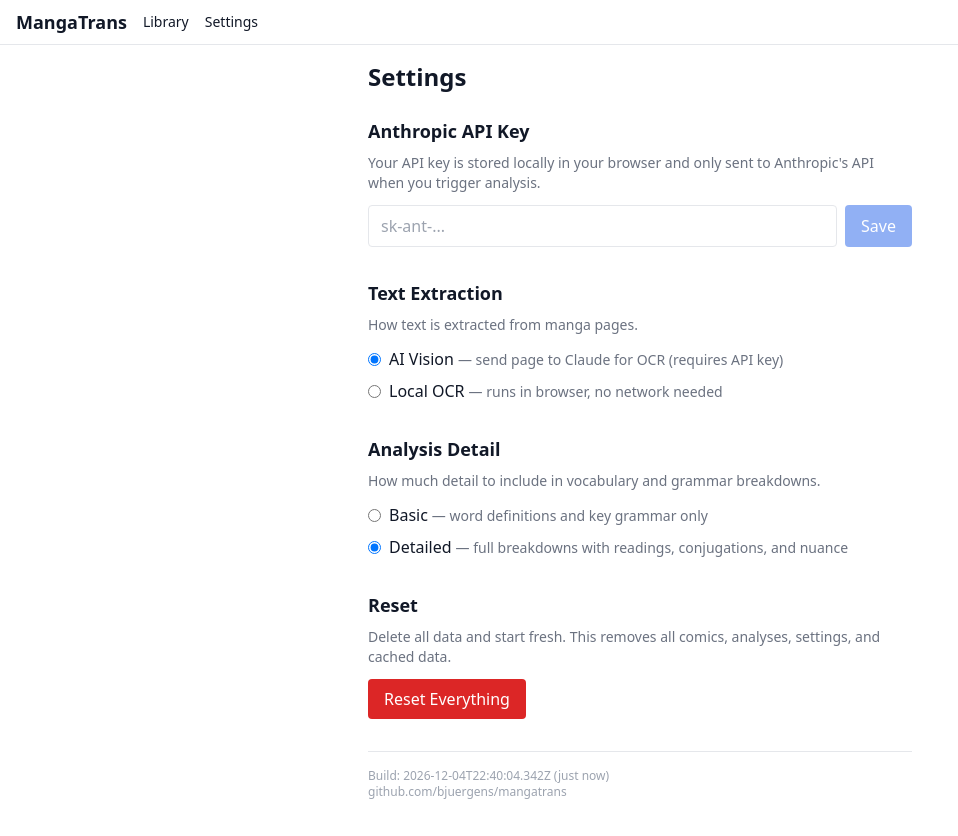
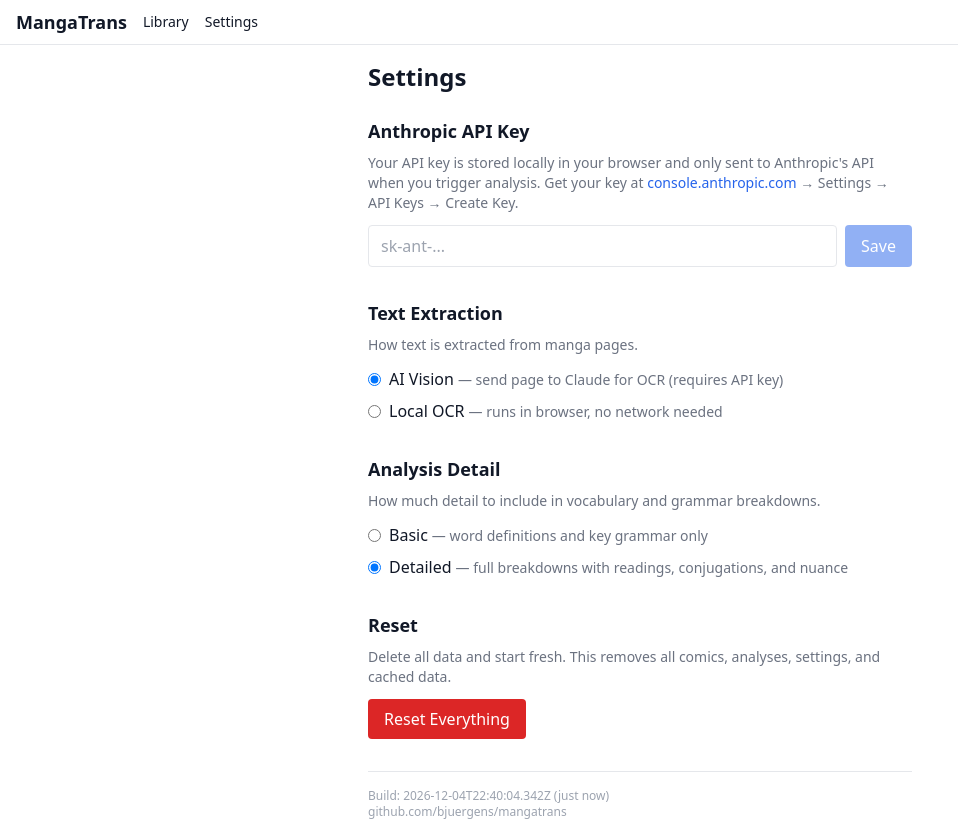
Before and after one commit to bjuergens/mangatrans, a React (Vite) app: page /settings in a window 1280 px wide. Shown: the whole page, without its empty margins (0-958 px from the left). Built offline with nearby package versions, Linux system fonts and the light colour scheme.

Commit message:
📖 Add API key setup instructions to Settings page
Link to console.anthropic.com/settings/keys with brief steps.

https://claude.ai/code/session_01Ex5nwQtJ9Q7fuCQ2Nmidtn

```diff
--- a/src/SettingsPage.tsx
+++ b/src/SettingsPage.tsx
@@ -117,7 +117,16 @@ export default function SettingsPage() {
         <h2 className="mb-2 text-lg font-semibold">Anthropic API Key</h2>
         <p className="mb-3 text-sm text-gray-500">
           Your API key is stored locally in your browser and only sent to
-          Anthropic&apos;s API when you trigger analysis.
+          Anthropic&apos;s API when you trigger analysis. Get your key at{" "}
+          <a
+            href="https://console.anthropic.com/settings/keys"
+            target="_blank"
+            rel="noopener noreferrer"
+            className="text-blue-600 hover:underline"
+          >
+            console.anthropic.com
+          </a>{" "}
+          &rarr; Settings &rarr; API Keys &rarr; Create Key.
         </p>
         <div className="flex gap-2">
           <input
```
